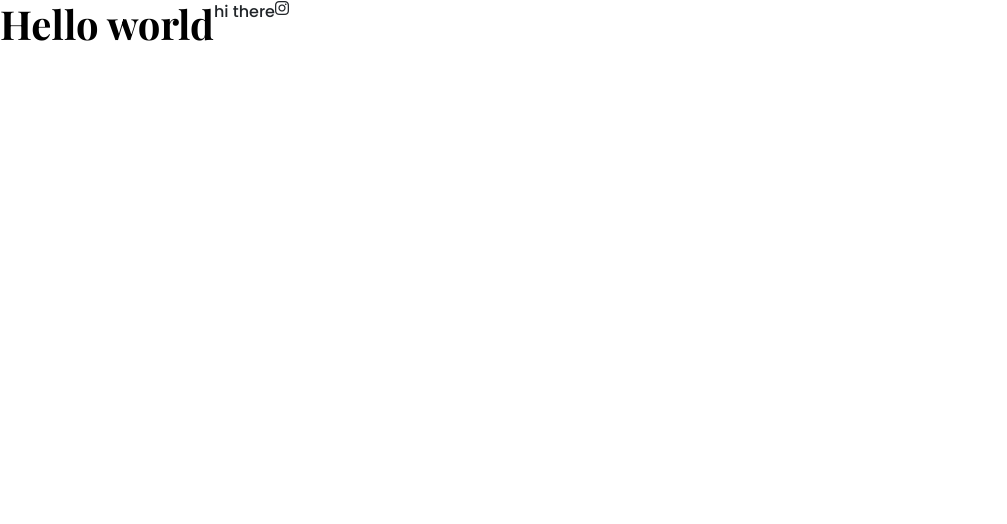
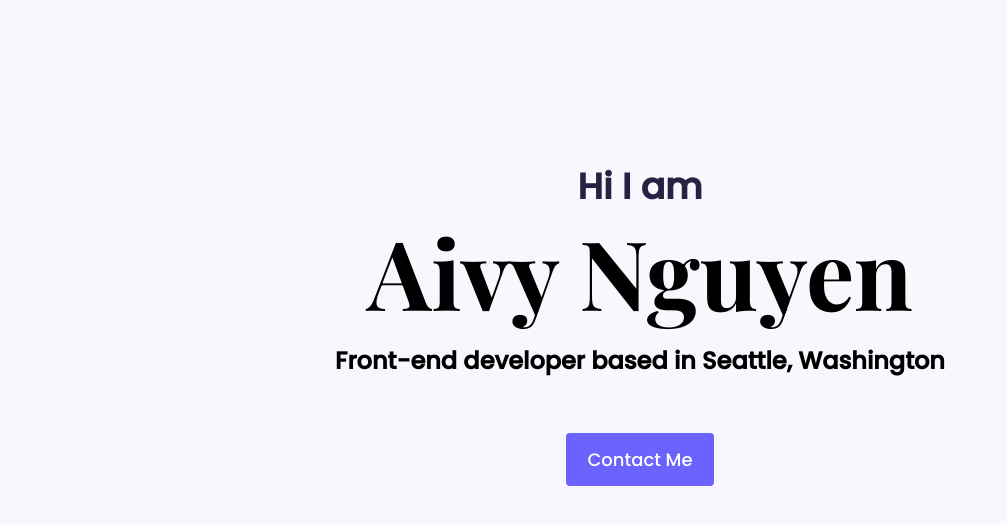
Before and after one commit to aivy09/my-portfolio, a plain HTML site: page index.html in a window 1280 px wide. Shown: the whole page, without its empty margins (0-1007 px from the left). Drawn offline with nearby package versions, Linux system fonts and the light colour scheme.

Commit message:
Adding CSS to main page

```diff
--- a/index.html
+++ b/index.html
@@ -21,10 +21,12 @@
 <title>Aivy Nguyen</title>
 	</head>
 	<body>
-        <div class="d-flex">
-		<h1>Hello world</h1>
-
-        <p>hi there</p>
-    <i class="fa-brands fa-instagram"></i></div>
+		<div class="hero">
+		<p>Hi I am</p>
+		<h1>Aivy Nguyen</h1>
+		<h2 class="mb-5">Front-end developer based in Seattle, Washington</h2>
+        <div>
+		<a href="#" class="btn btn-branding">Contact Me</a>
+		</div>
 	</body>
 </html>
--- a/src/styles.css
+++ b/src/styles.css
@@ -1,9 +1,49 @@
-h1{
+:root{
+    --primary-color:#6c63ff;
+    --heading-font-family:'Playfair Display',
+        serif;
+    --default-font-family: 'Poppins',
+            serif;
+    --secondary-color: #f9f7fe;
+}
+
+body{
+    font-family: var(--default-font-family);
+}
+h1, h2, h3, h4, h5, h6{
     color: black;
-    font-family: 'Playfair Display', serif;
+    font-family: var(--heading-font-family);
     font-weight: bold;
 }
+h1{
+    font-size: 96px;
+}
 p{
-font-family: 'Poppins', serif;
     font-weight: normal;
 }
+.hero{
+    background: var(--secondary-color);
+    text-align: center;
+    padding: 160px 20px;
+}
+.hero p{
+        font-size: 36px;
+        font-weight: bold;
+        margin: 0;
+        color: #272142;
+}
+.hero h2{
+    font-family: var(--heading-font-family)
+    font-weight: normal;
+    font-size: 24px;
+    line-height: 2;
+}
+
+.btn-branding{
+    background: var(--primary-color);
+    border-radius: 4px;
+    color: white;
+    font-size: 18px;
+    line-height: 27px;
+    padding: 12px 20px;
+}
```
